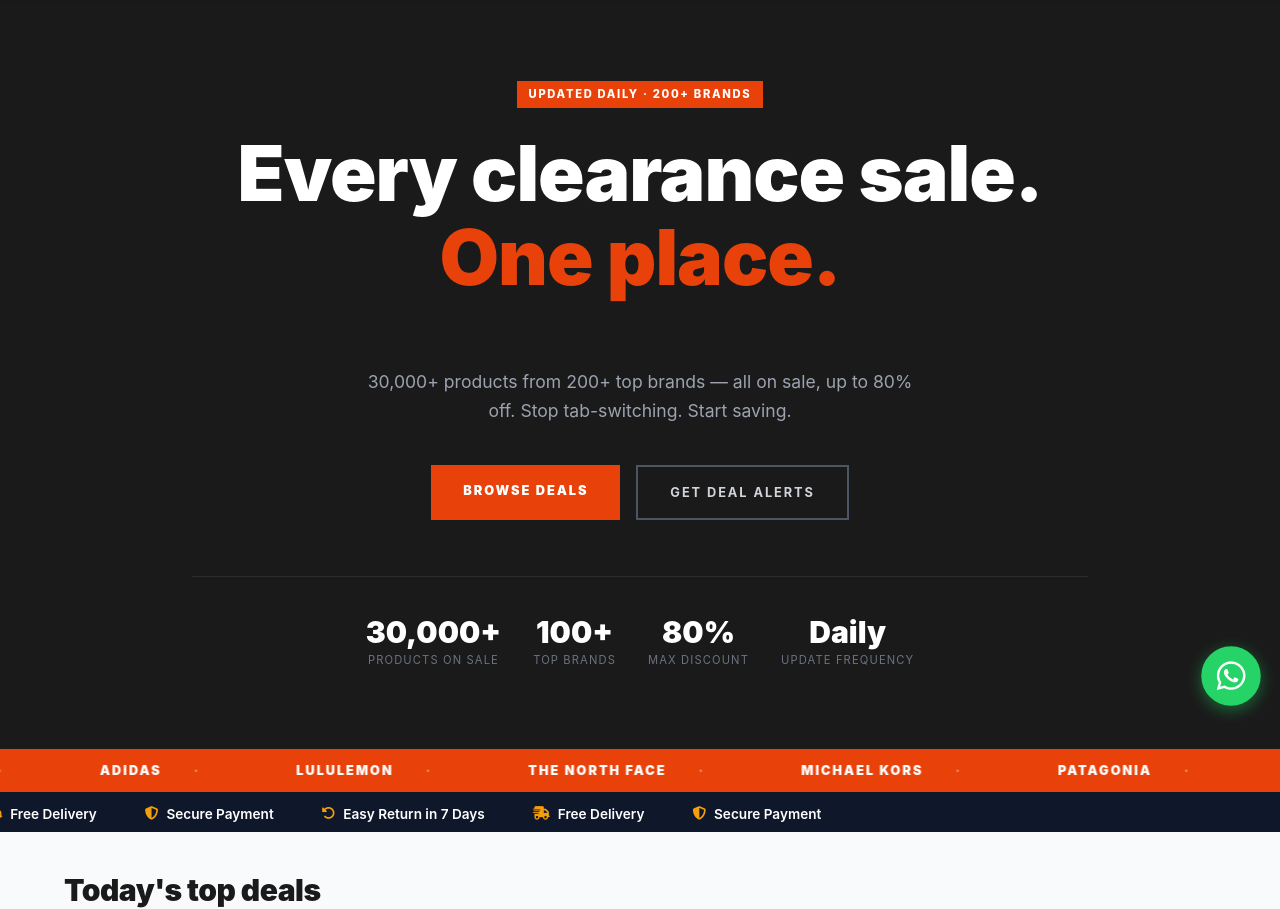
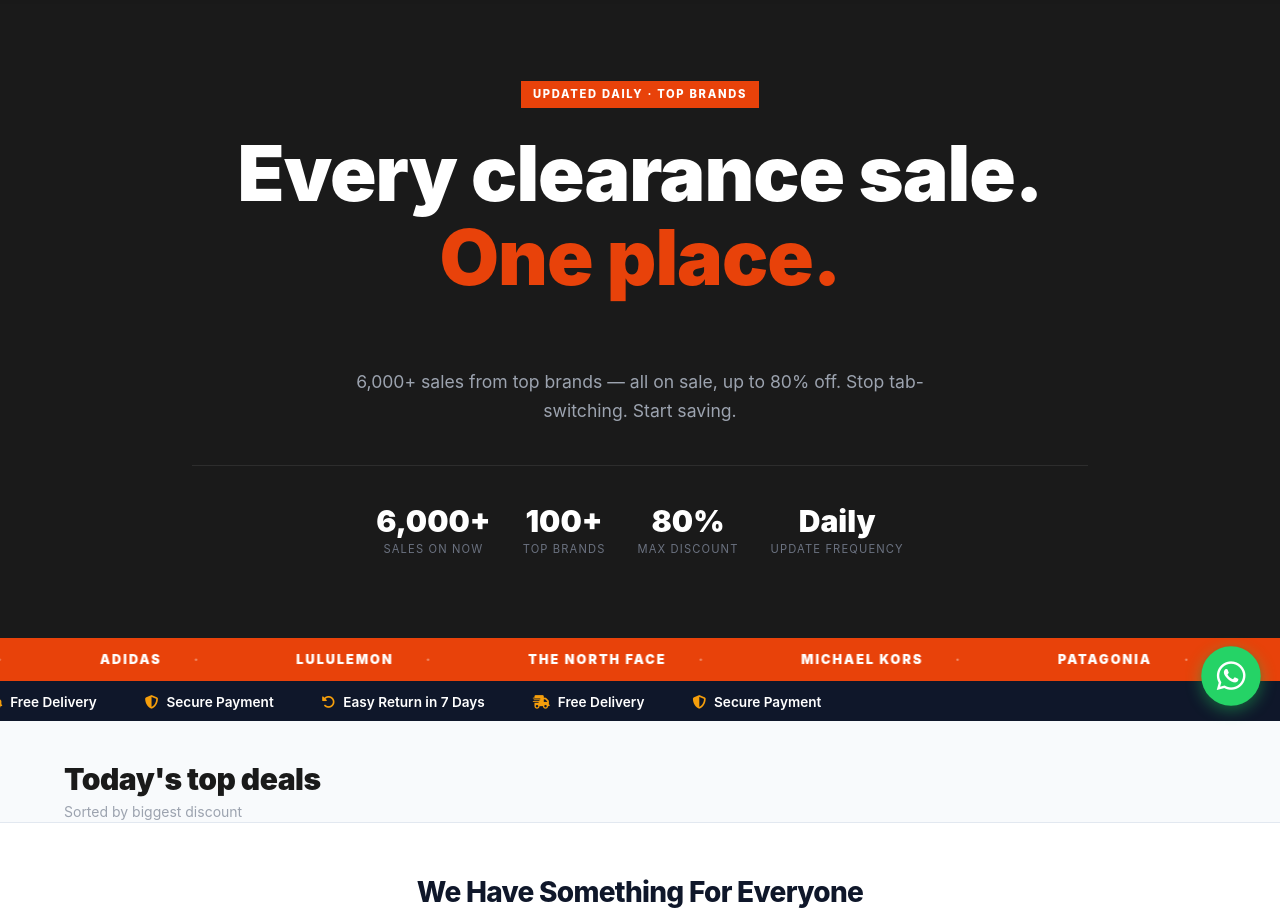
Before and after one commit to Leneyv/Clearance-Deal, a WordPress theme: template wp-content/themes/clearance-deal/index.php in a window 1280 px wide. Shown: the part 73-982 px from the top of the page. Run offline with PHP 8.4 and a stand-in for WordPress, Linux system fonts and the light colour scheme; the site name, menu and one post (Sample post) are stand-ins, and other content is empty; some libraries are stand-ins or nearby versions.

Commit message:
Remove hero buttons, update stats and copy on homepage
- Remove "Browse Deals" and "Get Deal Alerts" buttons from hero
- Change subtitle from "30,000+ products from 200+ top brands" to "6,000+ sales from top brands"
- Update badge from "200+ brands" to "Top brands"
- Update stat from "30,000+ / Products on sale" to "6,000+ / Sales on now"

Co-Authored-By: Claude Sonnet 4.6 <noreply@anthropic.com>

```diff
--- a/wp-content/themes/clearance-deal/index.php
+++ b/wp-content/themes/clearance-deal/index.php
@@ -20,7 +20,7 @@ get_header();
 		<div class="ch-hero-text-wrap" aria-live="polite">
 			<!-- State 1: theclearancehouse style (active by default) -->
 			<div class="ch-hero-state ch-hero-state--active">
-				<div class="ch-hero-badge">Updated daily · 200+ brands</div>
+				<div class="ch-hero-badge">Updated daily · Top brands</div>
 				<h1 class="ch-hero-h1">Every clearance sale.<br><span>One place.</span></h1>
 			</div>
 			<!-- State 2: Kenya trust style -->
@@ -32,15 +32,11 @@ get_header();
 			</div>
 		</div>
 
-		<p class="ch-hero-sub">30,000+ products from 200+ top brands — all on sale, up to 80% off. Stop tab-switching. Start saving.</p>
-		<div class="ch-hero-btns">
-			<a href="<?php echo esc_url( get_permalink( wc_get_page_id( 'shop' ) ) ); ?>" class="ch-btn-primary">Browse Deals</a>
-			<a href="<?php echo esc_url( home_url( '/contact' ) ); ?>" class="ch-btn-outline">Get Deal Alerts</a>
-		</div>
+		<p class="ch-hero-sub">6,000+ sales from top brands — all on sale, up to 80% off. Stop tab-switching. Start saving.</p>
 		<div class="ch-hero-stats">
 			<div class="ch-stat">
-				<div class="ch-stat-num">30,000+</div>
-				<div class="ch-stat-label">Products on sale</div>
+				<div class="ch-stat-num">6,000+</div>
+				<div class="ch-stat-label">Sales on now</div>
 			</div>
 			<div class="ch-stat">
 				<div class="ch-stat-num">100+</div>
```
